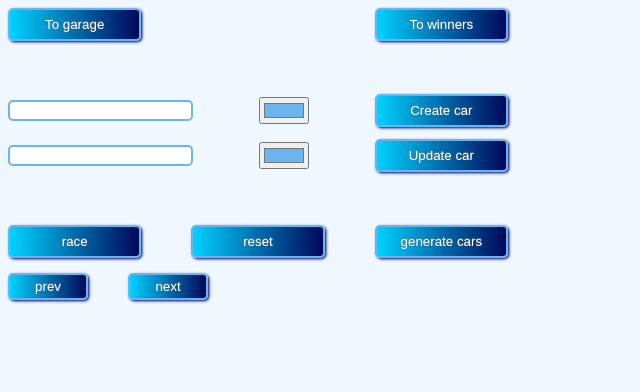
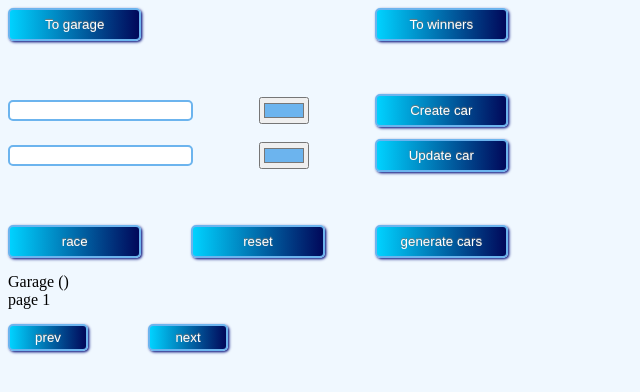
Before and after one commit to YaSidneva/race, a website built with webpack: page project/index.html in a window 1280 px wide. Shown: the whole page, without its empty margins (0-640 px from the left). Built offline with nearby package versions, Linux system fonts and the light colour scheme; no server answers.

Commit message:
ref: change page structure

```diff
--- a/project/src/components/app/app.ts
+++ b/project/src/components/app/app.ts
@@ -2,19 +2,19 @@ import { manageCar } from "../createAddPart/createAddCar";
 import { createButton } from "../createButtons/createBtn";
 import { createBtnContainer } from "../createAddPart/createBtnPart";
 import { createRace } from "../createRacePart/createRace";
-import { createPageManagmentContainer } from "../createPageManagment/createPageManagment"
 import GarageApi from "../../api/garageApi";
 import Garage from "../garage/garage";
+import PageManagment from "../createPageManagment/createPageManagment";
 import "../../components/global.css";
 
 
 class App {
     private garageApi: GarageApi;
-    private garage: Garage;
+    private pageManager: PageManagment;
 
     constructor() {
         this.garageApi = new GarageApi(process.env.API_URL!, {});
-        this.garage = new Garage();
+        this.pageManager = new PageManagment();
     }
 
     start() {
@@ -32,11 +32,11 @@ class App {
         const btnElWinner = createButton('To winners');
         const toGarageButton = headerBtn.appendChild(btnElGarage);
         const toWinnerButton = headerBtn.appendChild(btnElWinner);
+        const pageManagmentContainer = document.createElement('div');
+
         const addCarBlock = document.createElement('div');
         addCarBlock.classList.add('car-container');
         editSaveContainer.appendChild(addCarBlock);
-        const raceContainer = document.createElement('div');
-        raceContainer.classList.add('race-container');
         let page = 0;
         let limit = 7;
         const addCar = addCarBlock.appendChild(manageCar('Create car', newCar => {
@@ -44,7 +44,7 @@ class App {
             this.garageApi.createCar(newCar,
                 c => {
                     console.log(c);
-                    this.garage.renderGarage(page, limit, raceContainer);
+                    this.pageManager.renderPageContainer(pageManagmentContainer);
                 })
         }));
         const updCar = addCarBlock.appendChild(manageCar('Update car', e => {
@@ -52,10 +52,8 @@ class App {
         updCar.classList.add('upd-container');
         const btnBlock = editSaveContainer.appendChild(createBtnContainer());
 
-        mainContainer.appendChild(raceContainer);
-        this.garage.renderGarage(page, limit, raceContainer);
-
-        mainContainer.appendChild(createPageManagmentContainer());
+        mainContainer.appendChild(pageManagmentContainer);
+        this.pageManager.renderPageContainer(pageManagmentContainer);
     }
 }
 
--- a/project/src/components/createPageManagment/createPageManagment.ts
+++ b/project/src/components/createPageManagment/createPageManagment.ts
@@ -1,10 +1,51 @@
 import { createButton } from "../createButtons/createBtn";
+import Garage from "../garage/garage";
 import "./style.css";
 
-export function createPageManagmentContainer(): HTMLElement {
-    const pageManagmentContainer = document.createElement('div');
-    pageManagmentContainer.classList.add('page-manager-container');
-    pageManagmentContainer.appendChild(createButton('prev')).classList.add('page-btn');
-    pageManagmentContainer.appendChild(createButton('next')).classList.add('page-btn');
-    return pageManagmentContainer;
+class PageManagment {
+    private garage: Garage;
+    private page: number;
+    private limit: number;
+
+    constructor() {
+        this.garage = new Garage();
+        this.page = 1;
+        this.limit = 7;
+    }
+
+    renderPageContainer(pageManagmentContainer: HTMLElement): HTMLElement {
+        pageManagmentContainer.innerHTML = '';
+        const raceContainer = document.createElement('div');
+        raceContainer.classList.add('race-container');
+        const hearedRace = document.createElement('div');
+        hearedRace.textContent = `Garage ()`;
+        const page = document.createElement('div');
+        page.textContent = `page ${this.page}`;
+        hearedRace.appendChild(page);
+        pageManagmentContainer.appendChild(hearedRace);
+        pageManagmentContainer.appendChild(raceContainer);
+        this.garage.renderGarage(this.page, this.limit, raceContainer);
+
+        pageManagmentContainer.classList.add('page-manager-container');
+        const pageManagerBlock = document.createElement('div');
+        pageManagerBlock.classList.add('page-manager-block');
+        pageManagmentContainer.appendChild(pageManagerBlock);
+        pageManagerBlock.appendChild(createButton('prev', e => {
+            this.page -= 1;
+            page.textContent = `page ${this.page}`;
+            // TODO: mute prev button if we are on the first page
+            this.garage.renderGarage(this.page, this.limit, raceContainer);
+        })).className = 'page-btn next-page-btn';
+
+        pageManagerBlock.appendChild(createButton('next', e => {
+            this.page += 1;
+            page.textContent = `page ${this.page}`;
+            // TODO: mute next button if we are on the last page
+            this.garage.renderGarage(this.page, this.limit, raceContainer);
+        })).className = 'page-btn prev-page-btn';
+
+        return pageManagmentContainer;
+    }
 }
+
+export default PageManagment;
--- a/project/src/components/createPageManagment/style.css
+++ b/project/src/components/createPageManagment/style.css
@@ -1,8 +1,9 @@
 .page-manager-container {
     display: flex;
+    flex-direction: column;
     margin-top: 15px;
     justify-content: space-between;
-    max-width: 200px;
+    max-width: 100%;
     min-width: 160px;
     width: 100%;
 }
@@ -11,3 +12,12 @@
     width: 6em;
     height: 2em;
 }
+
+.page-manager-block {
+    margin-top: 15px;
+    display: flex;
+    justify-content: space-between;
+    min-width: 160px;
+    max-width: 220px;
+    width: 100%;
+}
--- a/project/src/components/createRacePart/createRace.ts
+++ b/project/src/components/createRacePart/createRace.ts
@@ -5,12 +5,6 @@ import { Car } from "../../types";
 
 export function createRace(cars: Array<Car>): HTMLElement {
     const racePart = document.createElement('div');
-    const hearedRace = document.createElement('div');
-    hearedRace.textContent = `Garage ()`;
-    racePart.appendChild(hearedRace);
-    const page = document.createElement('div');
-    page.textContent = `page `;
-    racePart.appendChild(page);
     cars.forEach(car => {
         racePart.appendChild(createRaceItem(car));
     });
--- a/project/src/components/createRacePart/style.css
+++ b/project/src/components/createRacePart/style.css
@@ -42,6 +42,7 @@
 .item-car {
     border-bottom: 1px dotted #508cbe;
     margin-top: 10px;
+    margin-bottom: 30px;
 }
 
 .start-stop-block {
```
